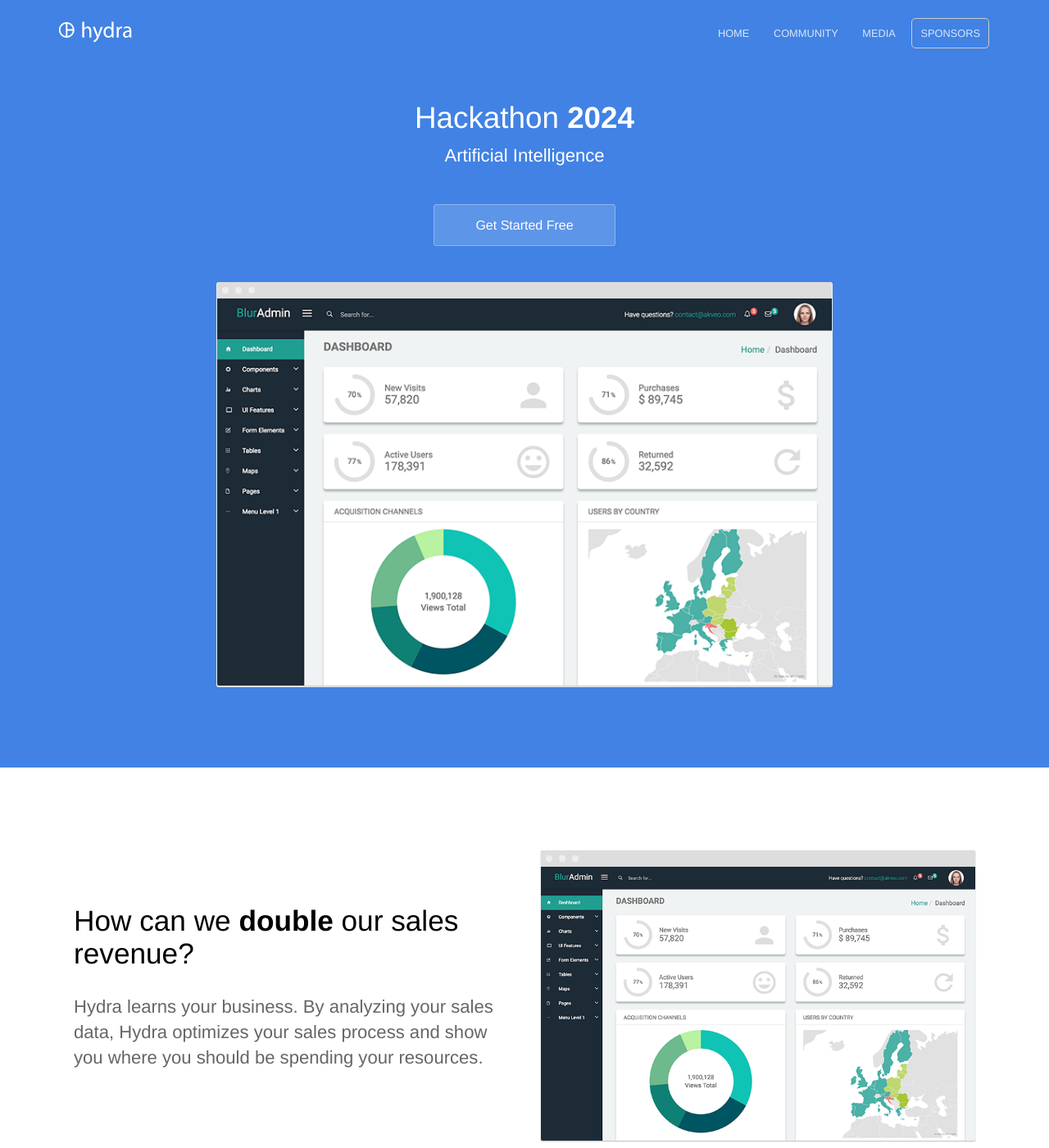
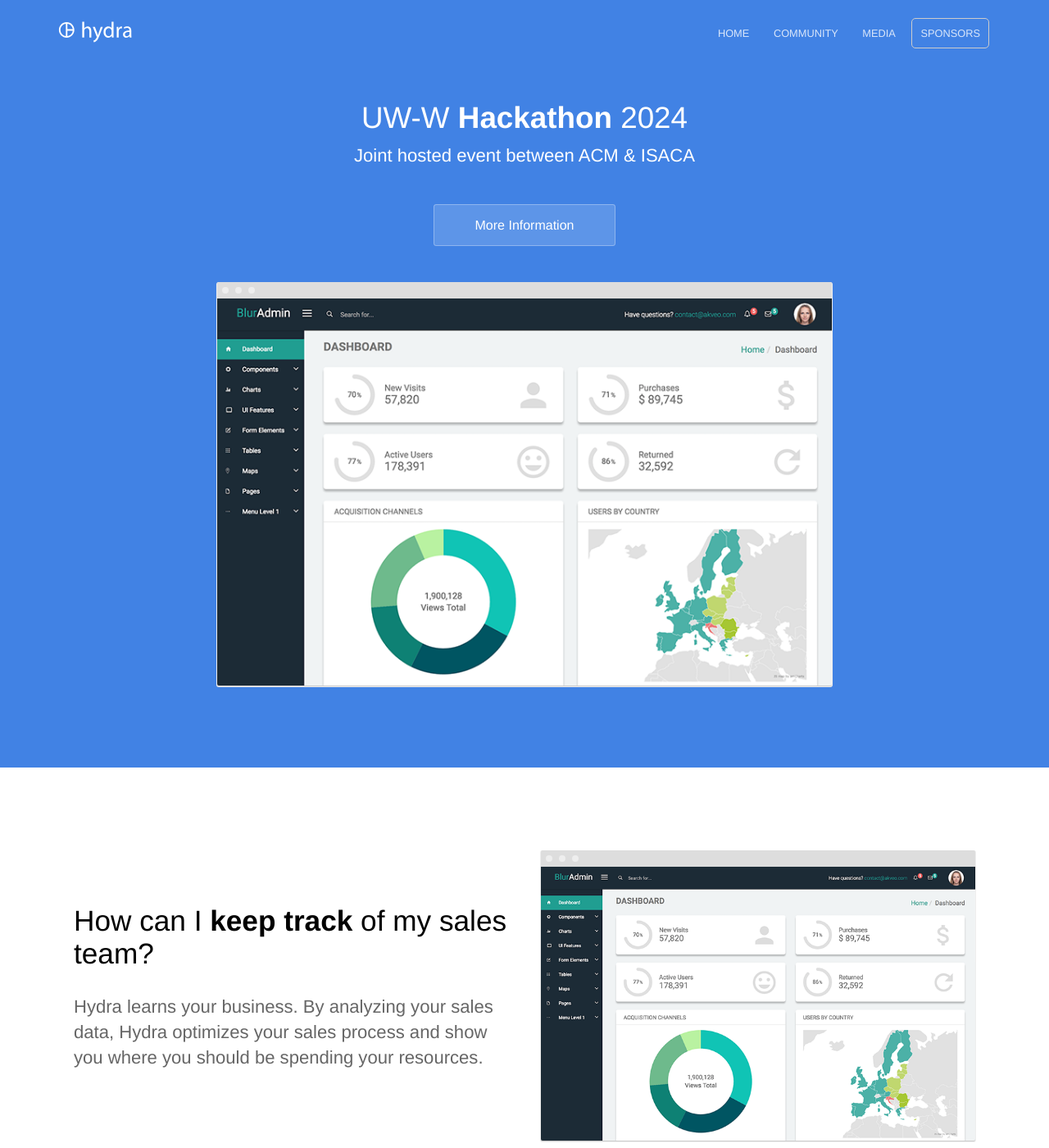
Before and after one commit to svpatro/Hackathon, a Jekyll site: the page built from index.html, in a window 1280 px wide and 1400 px high. Shown: the whole window at 82% size. Built offline with Jekyll 4.4.1, drawn with Linux system fonts in a browser that asks for light colours; some of the changed text lies outside the part shown.

Commit message:
Adjusted Home Page for cleaner look

```diff
--- a/index.html
+++ b/index.html
@@ -1,12 +1,11 @@
 ---
-title: The last sales CRM you'll ever need
-description: Track and optimize your sales team in real time
+title: UWW Hackathon
 ---
 <section class="hero">
 	<div class="text-container">
-		<h1 class="editable">Hackathon <strong>2024</strong></h1>
-		<p class="subtext editable">Artificial Intelligence</p>
-		<div class="cta button alt"><a href="{{ site.baseurl }}/contact/">Get Started Free</a></div>
+		<h1 class="editable">UW-W <strong>Hackathon </strong> 2024</h1>
+		<p class="subtext editable">Joint hosted event between ACM & ISACA</p>
+		<div class="cta button alt"><a href="https://linktr.ee/UWWHackathon" target="_blank">More Information</a></div>
 		<div>
 			<img src="{{ site.baseurl }}/images/dashboard.png" alt="Screenshot" class="screenshot editable" />
 		</div>
@@ -14,17 +13,6 @@
 </section>
 
 <div class="content">
-	<section>
-		<div class="container flex">
-			<div class="text editable">
-				<h2>How can we <strong>double</strong> our sales revenue?</h2>
-				<p>Hydra learns your business. By analyzing your sales data, Hydra optimizes your sales process and show you where you should be spending your resources. </p>
-			</div>
-			<div class="image">
-				<img src="{{ site.baseurl }}/images/dashboard.png" alt="Screenshot" class="screenshot editable" />
-			</div>
-		</div>
-	</section>
 
 	<section>
 		<div class="container flex">
@@ -50,17 +38,6 @@
 		</div>
 	</section>
 
-	<section class="testimonial">
-		<div class="container flex">
-			<div class="testimonial-block">
-				<div class="square-image"><img src="https://source.unsplash.com/6anudmpILw4/600x400" alt="Jim James" class="editable"></div>
-				<blockquote>
-					<p class="editable">Hydra has shaped the business we have today. We have a repeatable sales process and a strategy to scale our team. I recommend Hydra to any business looking to improve their sales.</p>
-					<p class="editable author">Jim James - CEO of Global Corp.</p>
-				</blockquote>
-			</div>
-		</div>
-	</section>
 
 	<section class="bottom-cta">
 		<h2 class="editable"><strong>Improve</strong> your sales process today</h2>
```
Also changed, not shown: 4 other files.
